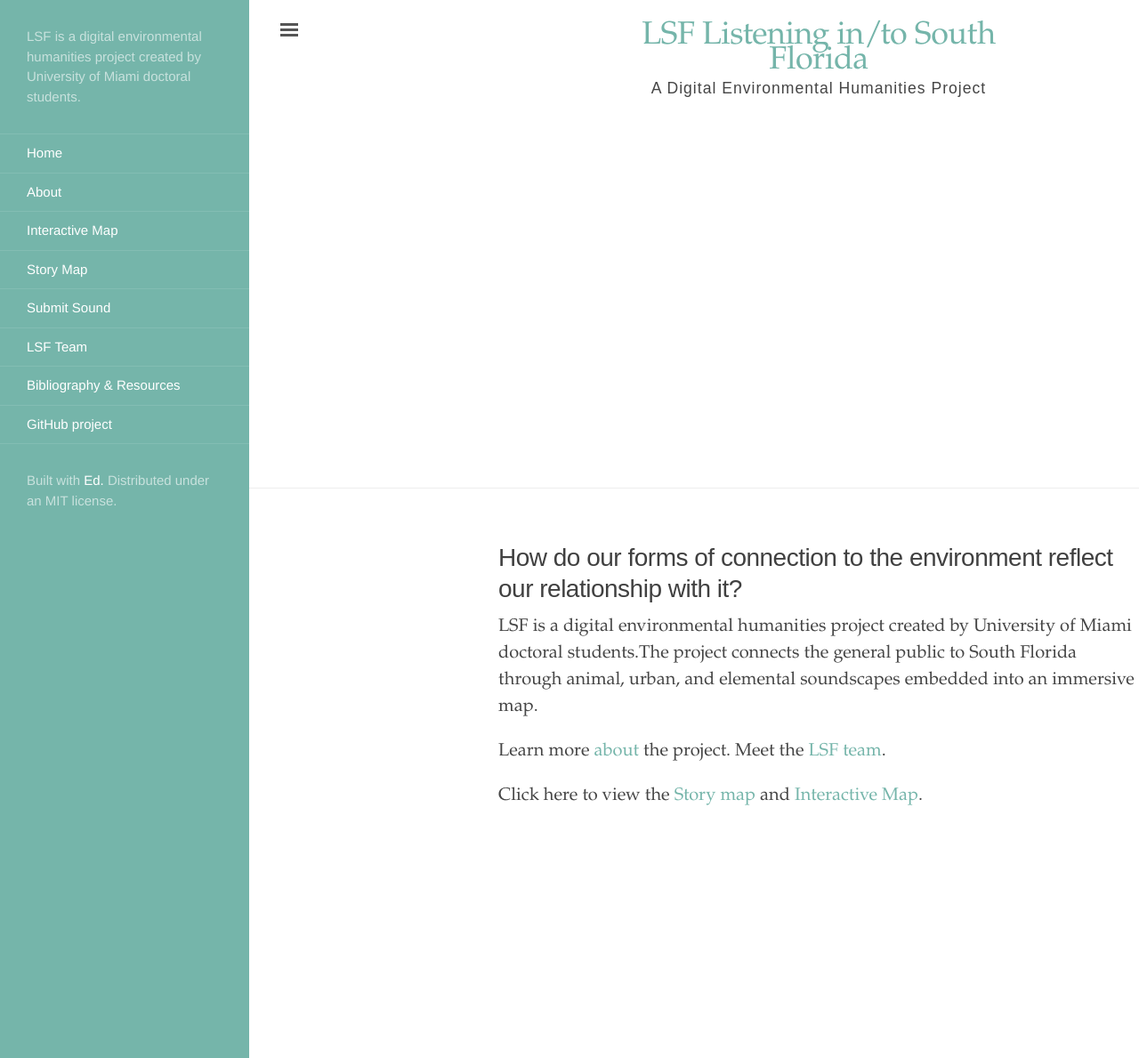
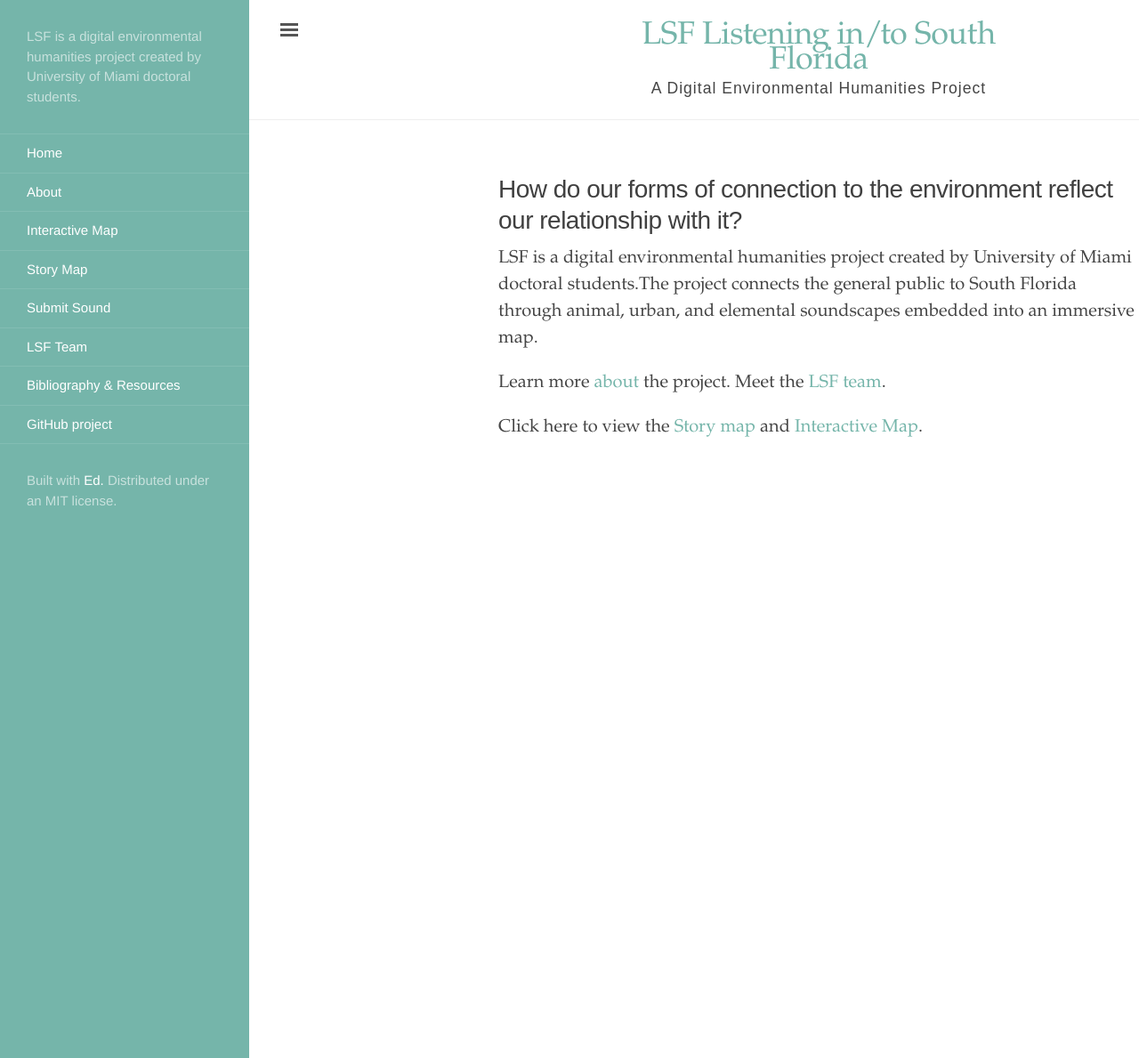
Before and after one commit to rm4-25/lsf_3, a Jekyll site: the page built from index.html, in a window 1280 px wide and 1189 px high. Shown: the whole window at 89% size. Built offline with Jekyll 4.4.1, drawn with Linux system fonts in a browser that asks for light colours.

Commit message:
Update _ed.scss
removed height parameters.

```diff
--- a/_sass/_ed.scss
+++ b/_sass/_ed.scss
@@ -87,13 +87,11 @@
   padding-right: 1rem;
   margin-left:  auto;
   margin-right: auto;
-  height: 500px;
 }
 
 @media (min-width: 38rem) {
   .container {
     max-width: 38rem;
-    height: 500px;
   }
 
 /* Links */
```
